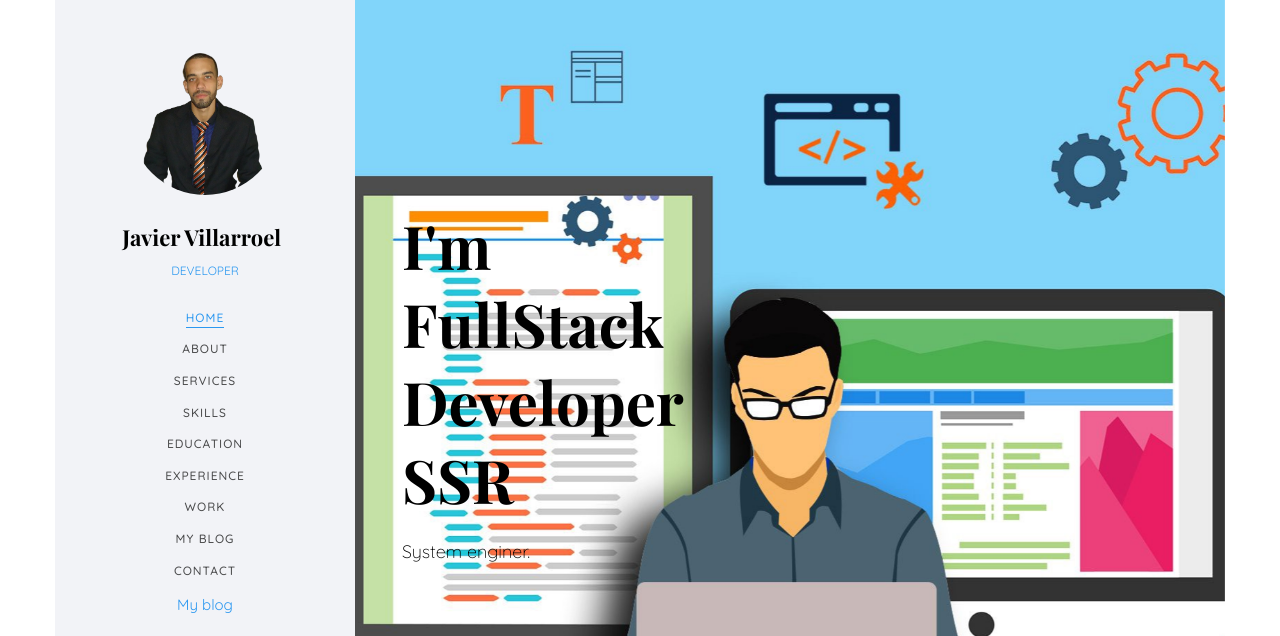
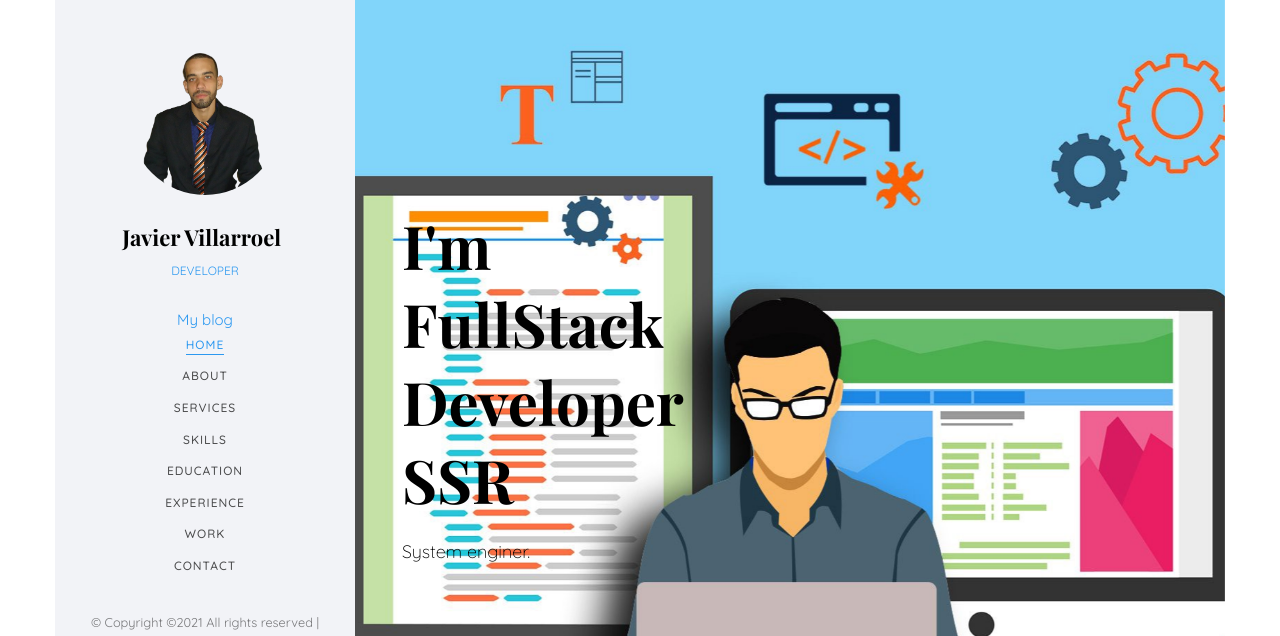
Before and after one commit to javc2804/javier2, a plain HTML site: page index.html in a window 1280 px wide. Shown: the top 636 px of the page. Drawn offline with nearby package versions, Linux system fonts and the light colour scheme; files whose address does not match are found by name; a web font is replaced by a local one.

Commit message:
add blog in menu.

```diff
--- a/index.html
+++ b/index.html
@@ -62,6 +62,8 @@
 				<div class="author-img" style="background-image: url(images/javier.png);"></div>
 				<h1 id="colorlib-logo"><a href="index.html">Javier Villarroel</a></h1>
 				<span class="position"><a href="#">Developer</a></span>
+				<a href="https://blog.j4vier.com" target="_blank" >My blog</a>
+			</br>
 			</div>
 			<nav id="colorlib-main-menu" role="navigation" class="navbar">
 				<div id="navbar" class="collapse">
@@ -73,14 +75,11 @@
 						<li><a href="#" data-nav-section="education">Education</a></li>
 						<li><a href="#" data-nav-section="experience">Experience</a></li>
 						<li><a href="#" data-nav-section="work">Work</a></li>
-						<li><a href="https://blog.j4vier.com" >My blog</a></li>
 						<!-- <li><a href="#" data-nav-section="blog">Blog</a></li> -->
 						<li><a href="#" data-nav-section="contact">Contact</a></li>
-						<a href="https://blog.j4vier.com" target="_blank">My blog</a>
 					</ul>
 				</div>
 			</nav>
-
 			<div class="colorlib-footer">
 				<p><small>&copy; <!-- Link back to Colorlib can't be removed. Template is licensed under CC BY 3.0. -->
 Copyright &copy;<script>document.write(new Date().getFullYear());</script> All rights reserved | Javier Villarroel
```
